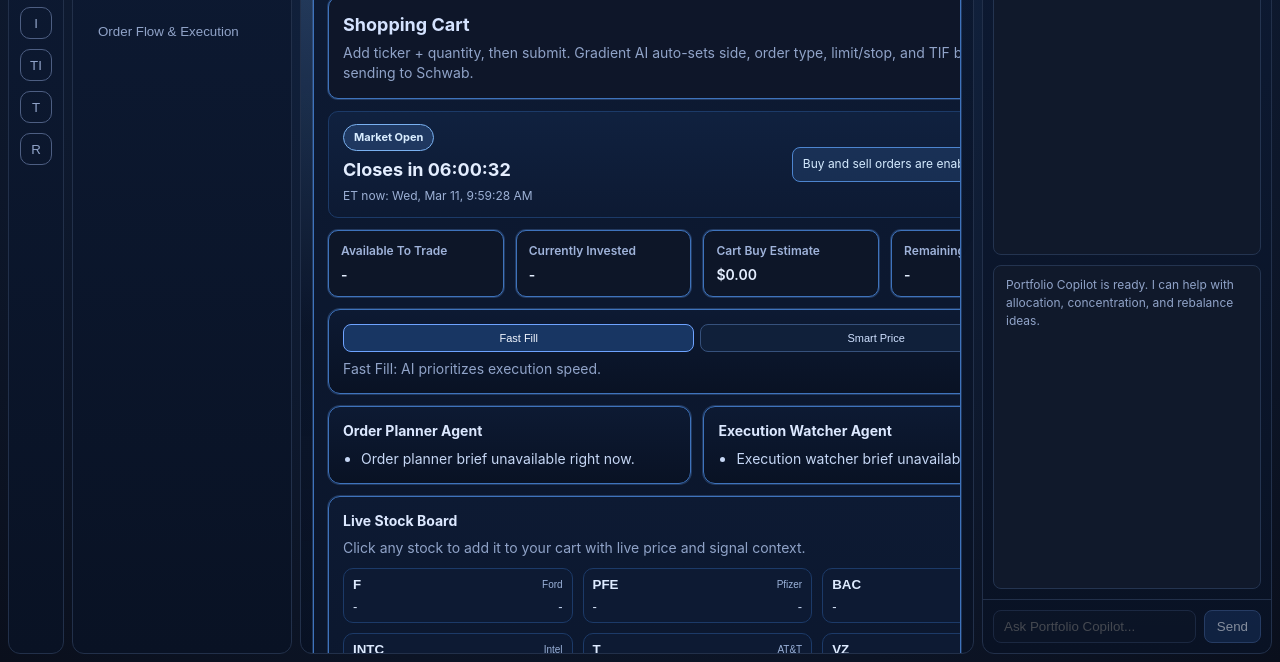
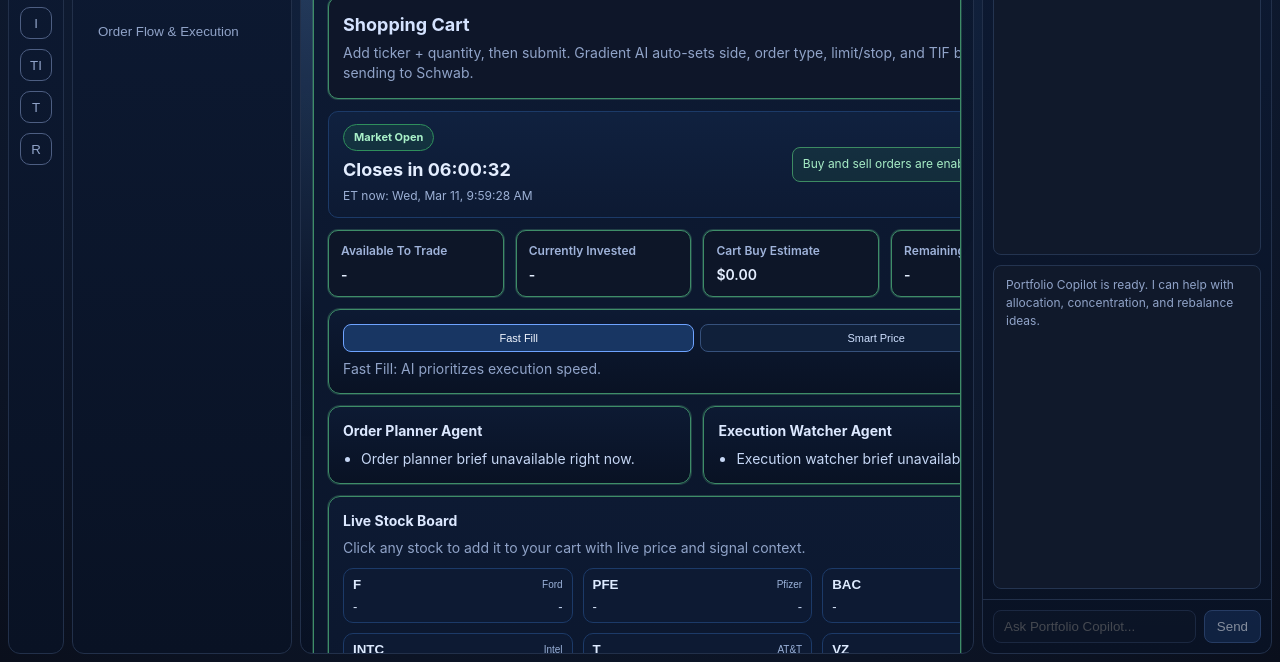
Before and after one commit to stalkiq/betterocean, a plain HTML site: page index.html in a window 1280 px wide. Both pictures are taken after a click on the button "🛒 Cart". Shown: the part 138-800 px from the top of the page. Drawn offline with Linux system fonts and the light colour scheme; no server answers.

Commit message:
Restore green market-open visual signals.
Bring back green outlines and open-state pills/notes so users can clearly see when market is open and buying is enabled.

Made-with: Cursor

```diff
--- a/styles.css
+++ b/styles.css
@@ -77,8 +77,8 @@ body {
 .app-shell.market-open .table-wrap,
 .app-shell.market-open .ticker-intel-list,
 .app-shell.market-open .ticker-intel-report {
-  border-color: var(--blue-500);
-  box-shadow: 0 0 0 1px rgba(98, 151, 231, 0.26);
+  border-color: #3e8d68;
+  box-shadow: 0 0 0 1px rgba(95, 189, 138, 0.24);
 }
 
 .app-shell.theme-schwab {
@@ -1683,9 +1683,9 @@ max-width: 270px;
 }
 
 .market-state-pill.open {
-  color: #d9edff;
-  border-color: var(--blue-350);
-  background: rgba(83, 140, 219, 0.23);
+  color: #a9f1c9;
+  border-color: #2f8f5c;
+  background: rgba(35, 121, 77, 0.22);
 }
 
 .market-state-pill.closed {
@@ -1713,9 +1713,9 @@ max-width: 270px;
 }
 
 .market-gate-note.open {
-  color: #d5ebff;
-  border-color: var(--blue-450);
-  background: rgba(75, 129, 204, 0.18);
+  color: #a7edc6;
+  border-color: #3d8b62;
+  background: rgba(45, 128, 84, 0.16);
 }
 
 .market-gate-note.closed {
```
